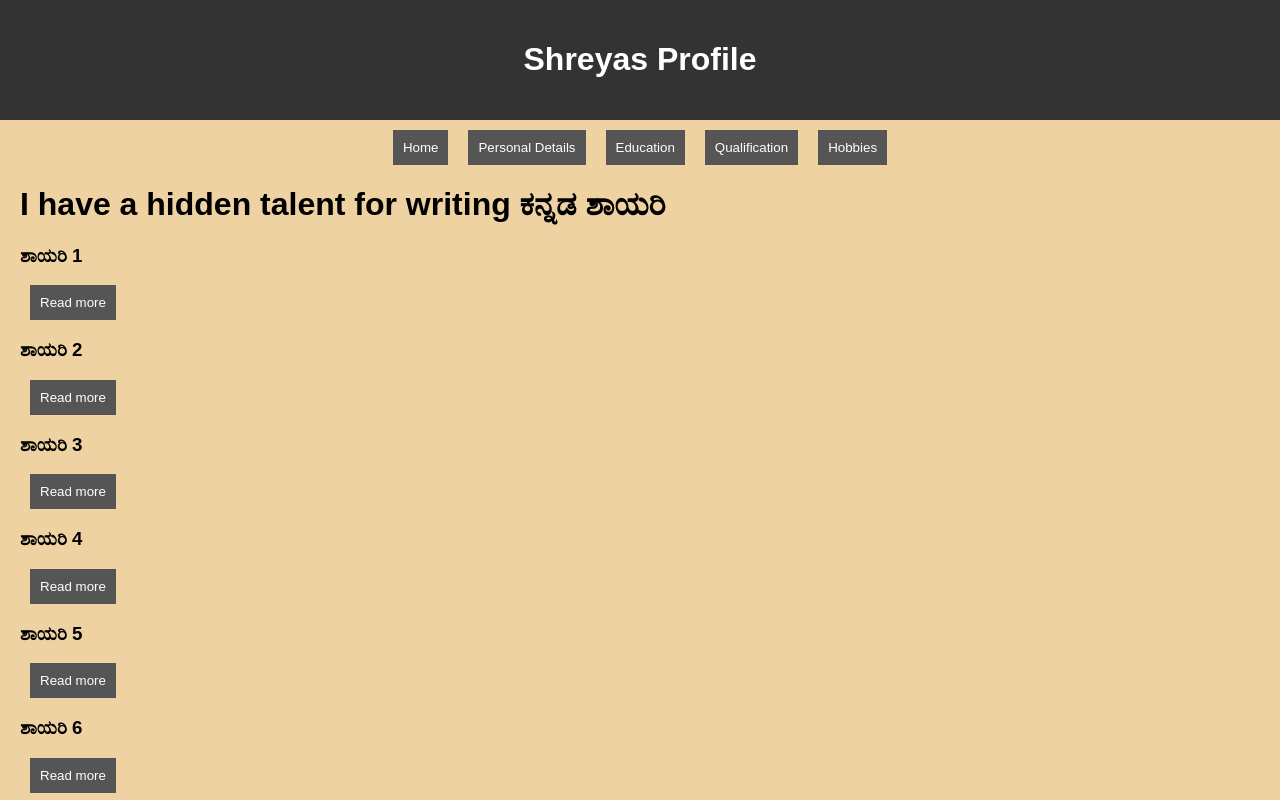
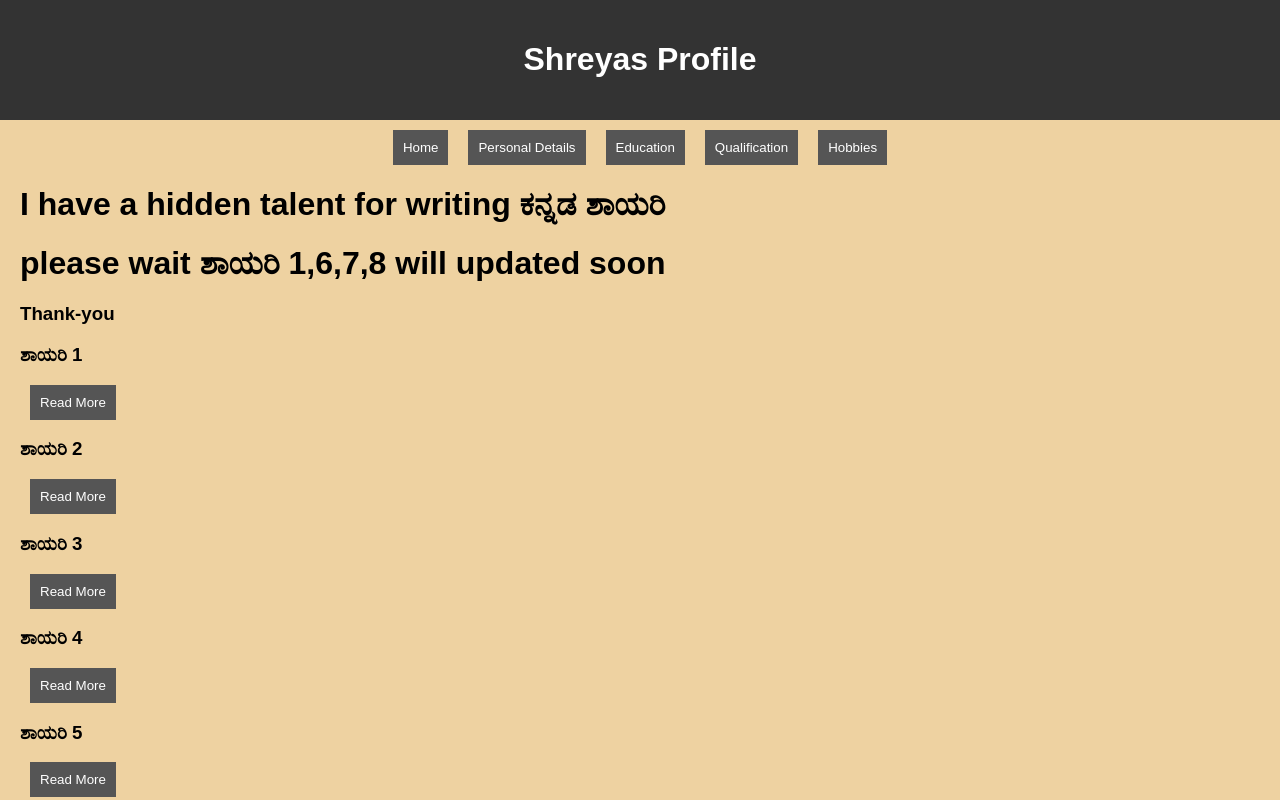
Before and after one commit to shreyas-shiiny/bio, a React (Create React App) app: page / in a window 1280 px wide. Both pictures are taken after a click on the button "Hobbies". Shown: the top 800 px of the page. Built offline with nearby package versions, Linux system fonts and the light colour scheme.

Commit message:
Update Hobbies.js

```diff
--- a/src/Components/Hobbies.js
+++ b/src/Components/Hobbies.js
@@ -59,7 +59,8 @@ const Hobbies = () => {
   return (
     <div>
       <h1>I have a hidden talent for writing ಕನ್ನಡ ಶಾಯರಿ</h1>
-
+<h1> please wait ಶಾಯರಿ 1,6,7,8 will updated soon  </h1>
+    <h3> Thank-you</h3>
       <div>
         <h3>ಶಾಯರಿ 1</h3>
         {showPoetryOne && (
@@ -84,7 +85,7 @@ const Hobbies = () => {
           </div>
         )}
         <button onClick={() => handleViewPhotosClick("poetryone")}>
-          {showPoetryOne ? "Read-less " : "Read more"}
+          {showPoetryOne ? "Read-less " : "Read More"}
         </button>
       </div>
 
@@ -121,7 +122,7 @@ const Hobbies = () => {
           </div>
         )}
         <button onClick={() => handleViewPhotosClick("poetrytwo")}>
-          {showPoetryTwo ? "Read-less  " : "Read more"}
+          {showPoetryTwo ? "Read-less  " : "Read More"}
         </button>
       </div>
 
@@ -151,7 +152,7 @@ const Hobbies = () => {
           </div>
         )}
         <button onClick={() => handleViewPhotosClick("poetrythree")}>
-          {showPoetryThree ? "Read-less  " : "Read more"}
+          {showPoetryThree ? "Read-less  " : "Read More"}
         </button>
       </div>
 
@@ -180,7 +181,7 @@ const Hobbies = () => {
           </div>
         )}
         <button onClick={() => handleViewPhotosClick("poetryfour")}>
-          {showPoetryFour ? "Read-less  " : "Read more"}
+          {showPoetryFour ? "Read-less  " : "Read More"}
         </button>
       </div>
 
@@ -211,7 +212,7 @@ const Hobbies = () => {
           </div>
         )}
         <button onClick={() => handleViewPhotosClick("poetryfive")}>
-          {showPoetryFive ? "Read-less  " : "Read more"}
+          {showPoetryFive ? "Read-less  " : "Read More"}
         </button>
       </div>
 
@@ -231,7 +232,7 @@ const Hobbies = () => {
           </div>
         )}
         <button onClick={() => handleViewPhotosClick("poetrysix")}>
-          {showPoetrySix ? "Read-less  " : "Read more"}
+          {showPoetrySix ? "Read-less  " : "Read More"}
         </button>
       </div>
 
@@ -251,7 +252,7 @@ const Hobbies = () => {
           </div>
         )}
         <button onClick={() => handleViewPhotosClick("poetryseven")}>
-          {showPoetrySeven ? "Read-less  " : "Read more"}
+          {showPoetrySeven ? "Read-less  " : "Read More"}
         </button>
       </div>
 
@@ -271,7 +272,7 @@ const Hobbies = () => {
           </div>
         )}
         <button onClick={() => handleViewPhotosClick("poetryeight")}>
-          {showPoetryEight ? "Read-less  " : "Read more"}
+          {showPoetryEight ? "Read-less  " : "Read More"}
         </button>
       </div>
 
@@ -307,7 +308,7 @@ const Hobbies = () => {
           </div>
         )}
         <button onClick={() => handleViewPhotosClick("poetrynine")}>
-          {showPoetryNine ? "Read-less  " : "Read more"}
+          {showPoetryNine ? "Read-less  " : "Read More"}
         </button>
       </div>
 
```
